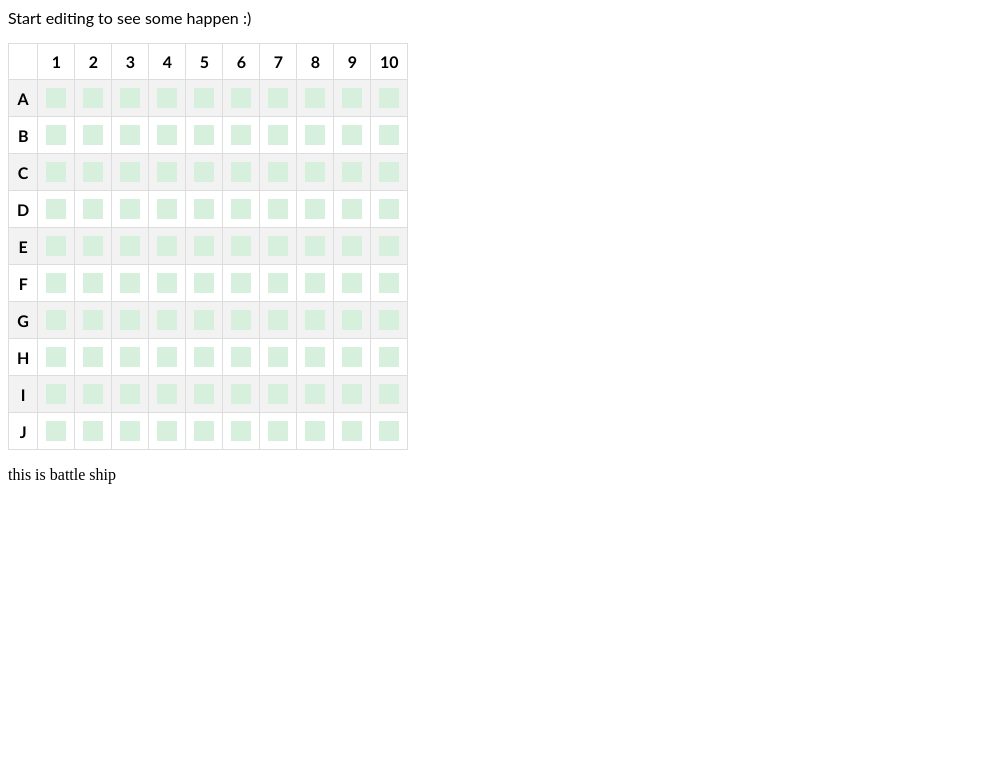
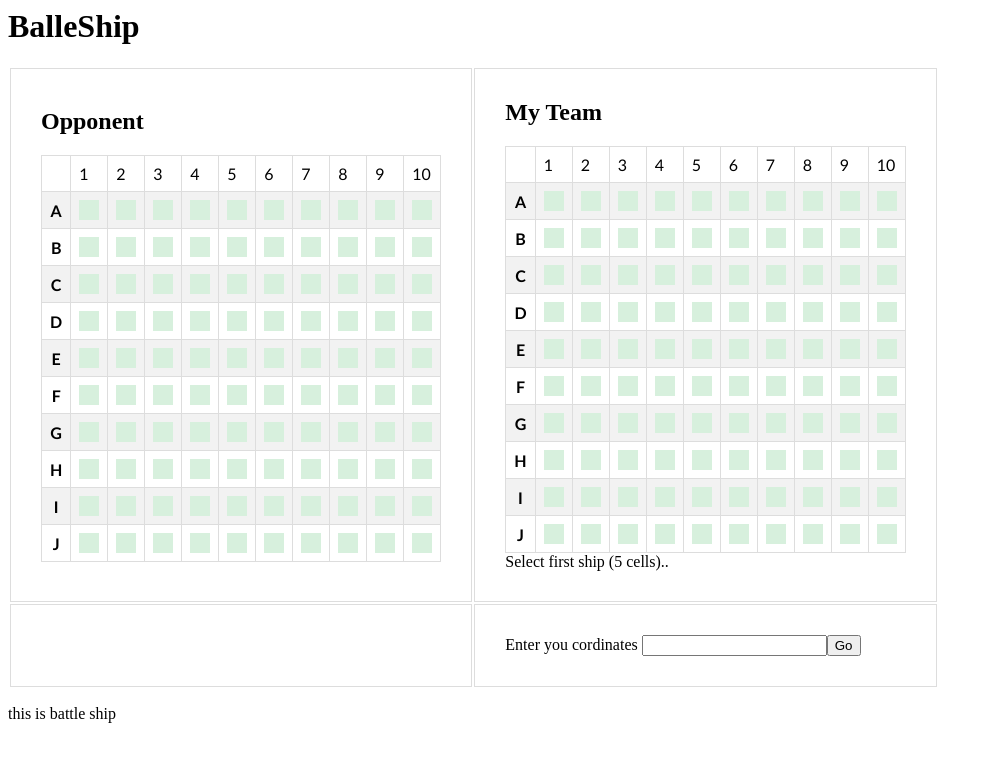
Before and after one commit to xirelab/battleship, an Angular app: page / in a window 1280 px wide. Shown: the top 762 px of the page, without its empty margins (0-992 px from the left). Built offline with nearby package versions, Linux system fonts and the light colour scheme.

Commit message:
6 files modified, 5 added

```diff
--- a/src/app/app.component.css
+++ b/src/app/app.component.css
@@ -1,3 +1,8 @@
 p {
   font-family: Lato;
 }
+
+td, th {
+  border: 1px solid #ddd;
+  padding: 30px;
+}
--- a/src/app/app.component.html
+++ b/src/app/app.component.html
@@ -1,6 +1,24 @@
-<p>
-  Start editing to see some happen :)
-</p>
+<h1>
+  BalleShip
+</h1>
 
-<app-board></app-board>
+<table>
+  <tr>
+    <td>
+      <h2> Opponent </h2>
+      <app-board [type]="'opponent'"></app-board>
+    </td>
+    <td>
+      <h2> My Team </h2>
+      <app-board [type]="'myteam'" [numberofShips]=4>></app-board>
+    </td>
+  </tr>
+  <tr>
+    <td></td>
+    <td>
+    <app-fire-missile></app-fire-missile>
+    </td>
+  </tr>
+</table>
+
 <app-battle-ship> test</app-battle-ship>
--- a/src/app/app.component.ts
+++ b/src/app/app.component.ts
@@ -1,4 +1,5 @@
 import { Component, VERSION } from '@angular/core';
+import { ModalService } from './services/modal.service';
 
 @Component({
   selector: 'my-app',
@@ -6,5 +7,6 @@ import { Component, VERSION } from '@angular/core';
   styleUrls: [ './app.component.css' ]
 })
 export class AppComponent  {
-  name = 'Sample Angular app with angular V' + VERSION.major;
+
+  constructor(public modalService: ModalService) {}
 }
--- a/src/app/board/board.component.html
+++ b/src/app/board/board.component.html
@@ -1,27 +1,25 @@
-
 <table id="board">
 <tr>
   <th></th>
-  <th *ngFor = "let column of xDimension">
+  <td *ngFor = "let column of xDimension">
     {{column}}
-  </th>
+  </td>
 </tr>
   <tr *ngFor = "let y of yDimension">
     <th>
       {{y}}
     </th>
-    <td *ngFor = "let x of xDimension">
+    <td (click)="click(x, y)" *ngFor = "let x of xDimension">
         <button class="cell"
           [class.ship]="isShip(x, y)"
           [class.hit]="isHit(x, y)"
-          (click)="click(x, y)">
+          [disabled]="isDisabled(x, y)">
           <span [innerText]="value(x,y)"></span>
       </button>
     </td>
   </tr>
-
 </table>
-
+<span [innerText]="shipDetails"> </span>
 <!-- <table id="board">
   <tr>
     <th *ngFor = "let column of headers">
--- a/src/app/board/board.component.ts
+++ b/src/app/board/board.component.ts
@@ -1,7 +1,9 @@
-import { Component, OnInit } from '@angular/core';
+import { Component, OnInit, Input } from '@angular/core';
 import { Board } from '../models/board.model';
 import * as constants from '../models/constants';
 import * as constant from '../models/constants.model';
+import { Slot } from '../models/slot.model';
+import { ModalService } from '../services/modal.service';
 
 @Component({
   selector: 'app-board',
@@ -10,66 +12,122 @@ import * as constant from '../models/constants.model';
 })
 export class BoardComponent implements OnInit {
   board: Board;
+  currentShip: number;
+  numberOfcellSelected = 0;
+  lastSelectedCell: Slot;
+  private _incoming: Slot;
 
-  constructor() {}
+  @Input() type: string;
+  @Input() numberofShips: number = 2;
+  @Input()
+  get incoming(): Slot {
+    return this._incoming;
+  }
+  set incoming(value: Slot) {
+    this._incoming = value;
+    this.markOnBaord();
+  }
 
   ngOnInit() {
     console.log('testtt');
+    this.currentShip = this.numberofShips;
   }
-
-  // get boardcells() {
-  //   return this.board.rows;
-  // }
-
-  // headers = constants.headers;
-
-  // rows = constants.rows;
 
   xDimension = constant.xDimension;
   yDimension = constant.yDimension;
   cells = constant.cells;
 
-  // get getRows() {
-  //   return this.cells.filter(x => x.x);
-  // }
+  get shipDetails(): string {
+    if (this.type === 'opponent' || this.currentShip === 0) {
+      return '';
+    }
+    return `Select ${this.count(this.numberofShips - this.currentShip + 1)} ship (${this.currentShip + 1} cells)..`;
+  }
 
-  // getHeader(x: string): string {
-  //   if (!x) return '';
-  //   const cell = this.yDimension[Number(x)];
-  //   return cell ? cell : '';
-  // }
-
-  // getCell(x: string, y: string): string {
-  //   const cell = this.cells.find(c => c.x == x && c.y == y);
-  //   return cell ? cell.value : '';
-  // }
+  private count(number: number): string {
+    switch (number) {
+      case 1:
+        return 'first';
+      case 2:
+        return 'second';
+      case 3:
+        return 'third';
+      case 4:
+        return 'forth';
+      case 5:
+        return 'fifth';
+    }
+  }
 
   isShip(x: string, y: string): boolean {
-    const cell = this.cells.find(c => c.x == x && c.y == y);
-    return cell ? cell.isShip : false;
+    const cell = this.cells.find(c => c.x === x && c.y === y);
+    return cell ? cell.isShip && this.type !== 'opponent': false;
   }
 
   isHit(x: string, y: string): boolean {
-    const cell = this.cells.find(c => c.x == x && c.y == y);
-    return cell ? cell.isShip && cell.value == "hit" : false;
+    const cell = this.cells.find(c => c.x === x && c.y === y);
+    return cell ? cell.isShip && cell.value === 'hit' : false;
   }
 
   value(x: string, y: string): string {
-    const cell = this.cells.find(c => c.x == x && c.y == y);
+    const cell = this.cells.find(c => c.x === x && c.y === y);
     if (cell) {
-      switch(cell.value) {
-        case "hit": return "X";
-        case "miss": return "O"
-        default: return ''
+      switch (cell.value) {
+        case 'hit':
+          return 'X';
+        case 'miss':
+          return 'O';
+        default:
+          return '';
       }
     }
     return '';
   }
 
+  isDisabled(x: string, y: string): boolean {
+    if (this.type === 'opponent' || this.currentShip === 0) {
+      return true;
+    }
+    if (this.numberOfcellSelected !== 0 && this.numberOfcellSelected <= this.currentShip + 1) {
+      // ship filling in progress
+      // console.log(this.lastSelectedCell);
+      // if (this.lastSelectedCell) {
+      //   if (Number(x) > Number(this.lastSelectedCell.x) + 1 &&
+      //       Number(x) < Number(this.lastSelectedCell.x) - 1 &&
+      //       Number(y) > Number(this.lastSelectedCell.y) + 1 &&
+      //       Number(y) < Number(this.lastSelectedCell.y) - 1 ) {
+      //         return true;
+      //       }
+      // }
+    }
+    return false;
+  }
+
   click(x: string, y: string) {
-    const cell = this.cells.find(c => c.x == x && c.y == y);
+    if (this.type === 'opponent' || this.isDisabled(x, y)) {
+      return;
+    }
+    const cell = this.cells.find(c => c.x === x && c.y === y);
+    if (cell && cell.isShip) {
+      return;
+    }
     if (cell) {
       cell.isShip = true;
+      this.lastSelectedCell = {x: x, y: y};
+    }
+    this.numberOfcellSelected += 1;
+    if (this.numberOfcellSelected === this.currentShip + 1) {
+      this.currentShip -= 1;
+      this.numberOfcellSelected = 0;
+    }
+  }
+
+  markOnBaord() {
+    const cell = this.cells.find(
+      c => c.x == this._incoming.x && c.y === this._incoming.x
+    );
+    if (cell) {
+      cell.value = cell.isShip ? 'hit' : 'miss';
     }
   }
 }
--- /dev/null
+++ b/src/app/fire-missile/fire-missile.component.html
@@ -0,0 +1,5 @@
+<p>
+Enter you cordinates
+<input ng-model="myInput">
+<button>Go</button>
+</p>
--- /dev/null
+++ b/src/app/fire-missile/fire-missile.component.ts
@@ -0,0 +1,15 @@
+import { Component, OnInit } from '@angular/core';
+
+@Component({
+  selector: 'app-fire-missile',
+  templateUrl: './fire-missile.component.html',
+  styleUrls: ['./fire-missile.component.css']
+})
+export class FireMissileComponent implements OnInit {
+
+  constructor() { }
+
+  ngOnInit() {
+  }
+
+}
--- /dev/null
+++ b/src/app/models/slot.model.ts
@@ -0,0 +1,4 @@
+export class Slot {
+  x: string;
+  y: string;
+}
--- /dev/null
+++ b/src/app/services/modal.service.ts
@@ -0,0 +1,8 @@
+import { Injectable } from "@angular/core";
+
+@Injectable({
+  providedIn: 'root'
+})
+export class ModalService {
+
+}
```
Also changed, not shown: src/app/app.module.ts (+10 -4 lines), src/app/fire-missile/fire-missile.component.css (added).
